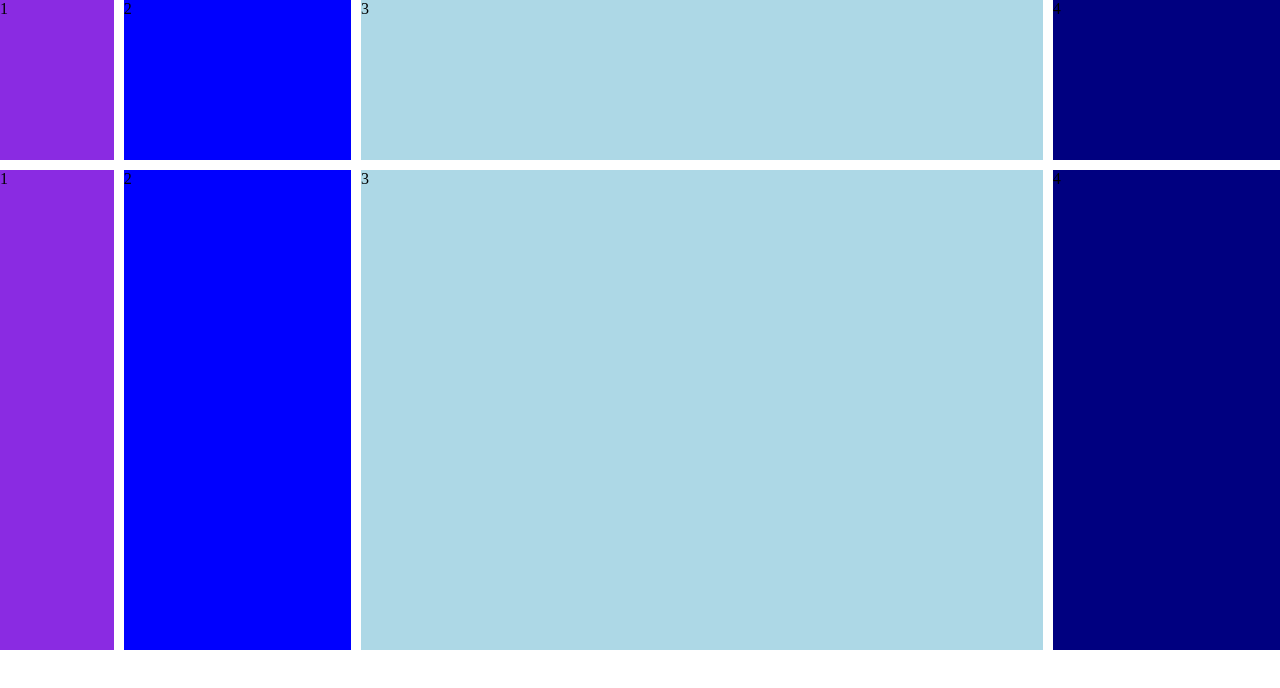
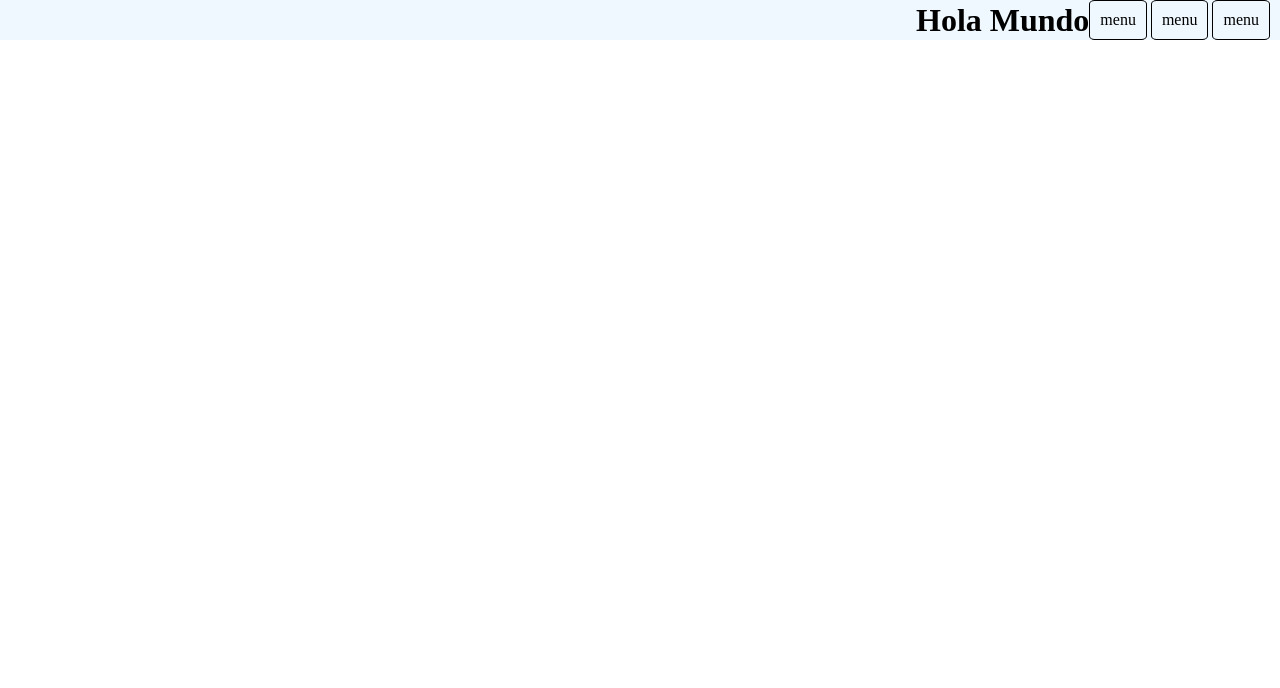
Before and after one commit to sandy09/clase-github, a plain HTML site: page index.html in a window 1280 px wide. Drawn offline with Linux system fonts and the light colour scheme.

Commit message:
Index modificado

```diff
--- a/index.html
+++ b/index.html
@@ -8,17 +8,15 @@
     <title>Clase 06</title>
 </head>
 <body>
-    <div class="padre">
-        <div class="hijoUno">1</div>
-        <div class="hijoDos">2</div>
-        <div class="hijoTres">3</div>
-        <div class="hijoCuatro">4</div>
-        <div class="hijoUno">1</div>
-        <div class="hijoDos">2</div>
-        <div class="hijoTres">3</div>
-        <div class="hijoCuatro">4</div>
-
-    </div>
-
+    <header>
+        <h1>Hola Mundo</h1>
+        <nav>
+            <ul>
+                <li>menu</li>
+                <li>menu</li>
+                <li>menu</li>
+            </ul>
+        </nav>
+    </header>
 </body>
 </html>
```
Also changed, not shown: 1 other file.
